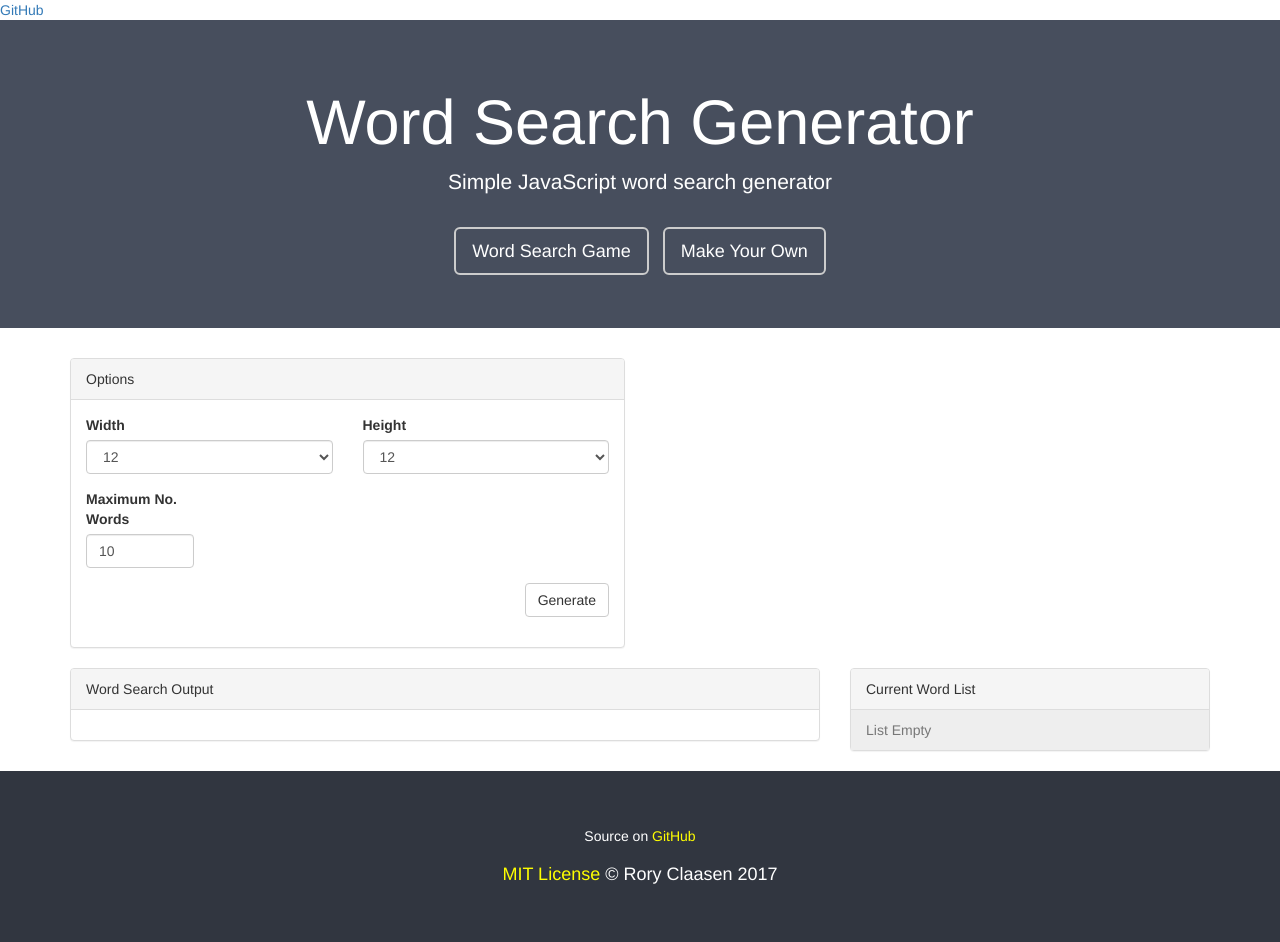
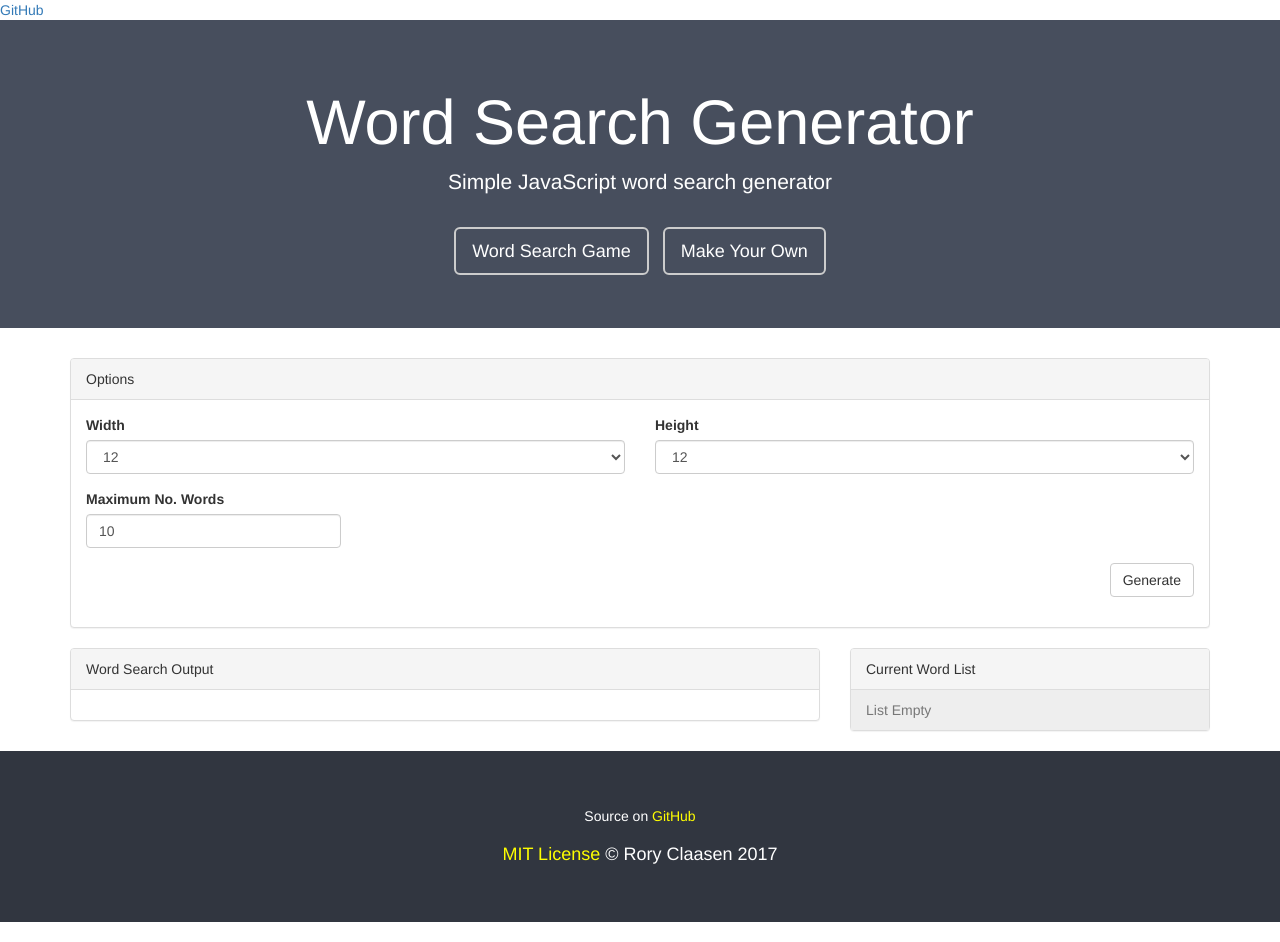
Before and after one commit to roryclaasen/word-search-generator, a Jekyll site: the page built from index.html, in a window 1280 px wide. Built offline with Jekyll 4.4.1, drawn with Linux system fonts in a browser that asks for light colours; nearby versions of some CDN libraries.

Commit message:
design changes

```diff
--- a/index.html
+++ b/index.html
@@ -8,7 +8,7 @@ mxaWordsDefault: 10
 mxaWordsMax: 20
 ---
 <div class="row">
-    <div class="col-sm-6">
+    <div class="col-sm-12">
         <div class="panel panel-default">
             <div class="panel-heading">Options</div>
             <div class="panel-body">
@@ -46,14 +46,6 @@ mxaWordsMax: 20
             </div>
         </div>
     </div>
-    <div class="col-sm-6">
-        <div class="panel panel-warning" id="missing-words" style="display:none;">
-            <div class="panel-heading">Unable to place words!</div>
-            <div class="panel-body word-list">
-                <ul class="list-group"></ul>
-            </div>
-        </div>
-    </div>
 </div>
 <div class="row">
     <div class="col-sm-8" id="output">
```
